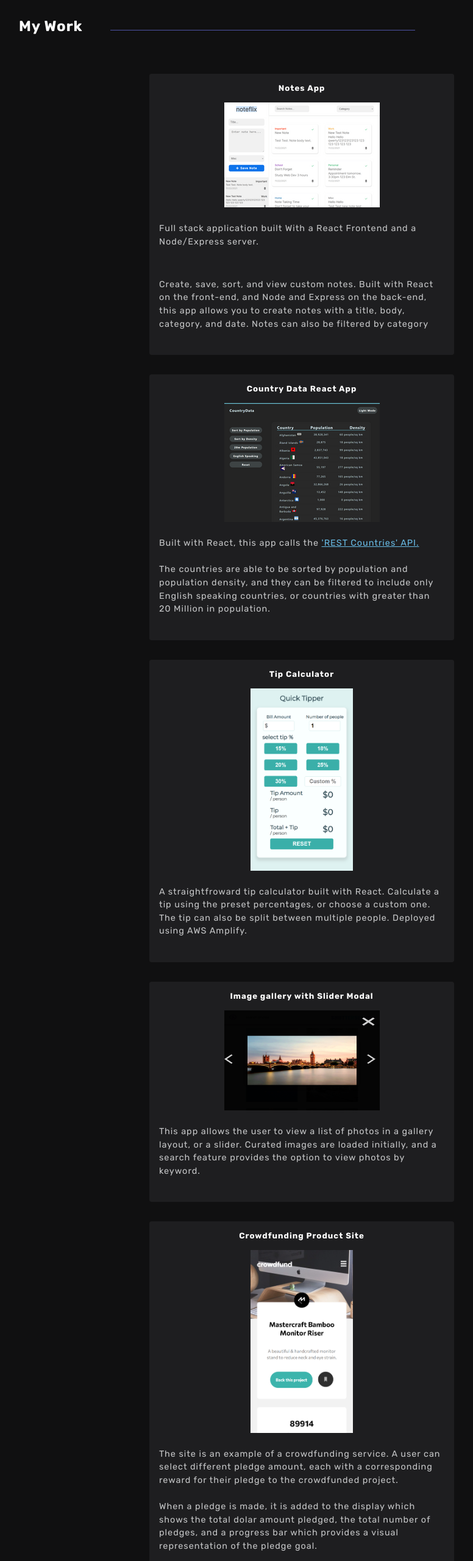
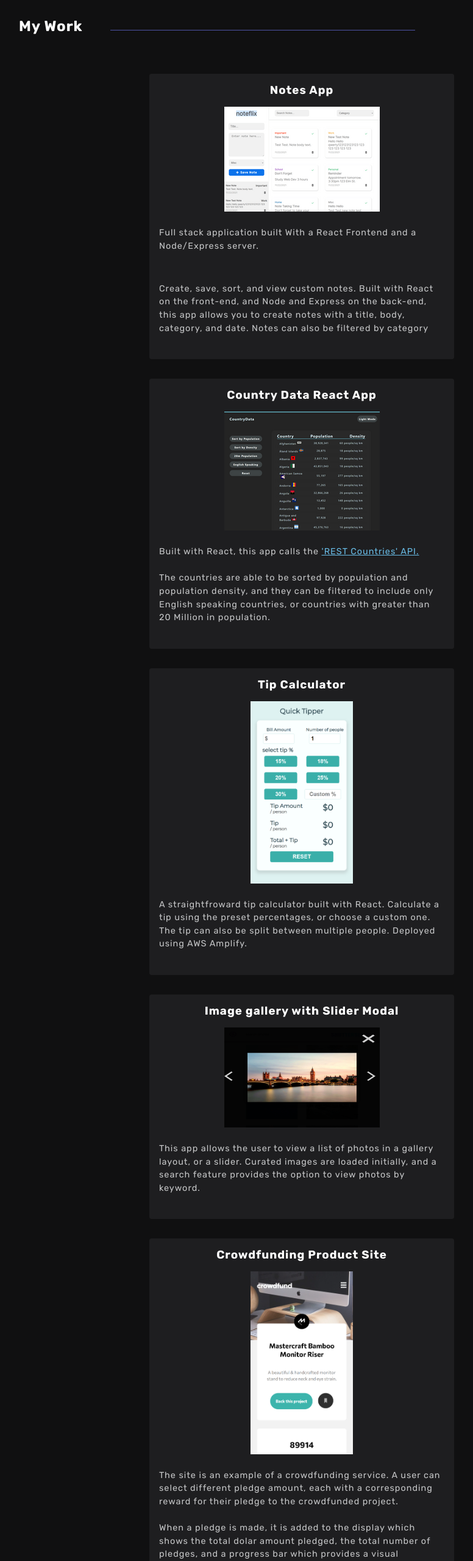
Before and after one commit to AndrewTownsley/andrewTownsleyPortfolio2021, a plain HTML site: page index.html in a window 1280 px wide. Shown: the part 1900-4460 px from the top of the page at 61% size, without its empty margins (145-921 px from the left). Drawn offline with Linux system fonts and the light colour scheme.

```diff
--- a/index.html
+++ b/index.html
@@ -104,7 +104,7 @@
             <h2>My Work</h2>
             <div class="project-card-container">
                 <article class="project-card fade-in">
-                    <h5>Notes App</h5>
+                    <h3>Notes App</h3>
                     <img class="notes-img" src="./Images/note-desktop.png" alt="project-img" loading="lazy">
                     <p>Full stack application built With a React Frontend and a Node/Express server.</p>
                     <p>Create, save, sort, and view custom notes. Built with React on the front-end, and Node and
@@ -115,7 +115,7 @@
                         <a class=" overlay-btn btn" href="https://github.com/AndrewTownsley/Notes-Full-Stack">Github Code</a>
                     </div>
                     <div class="project-card-overlay">
-                        <h5>Notes App</h5>
+                        <h3>Notes App</h3>
                         <p>Built with: </p>
                         <p>Frontend: React, React Hooks, Context API</p>
                         <p>Backend: Nodejs, Express, MongoDB, Heroku</p>
@@ -125,7 +125,7 @@
                 </article>
 
                 <article class="project-card fade-in">
-                    <h5>Country Data React App</h5>
+                    <h3>Country Data React App</h3>
                     <img class="desktop-img" src="./Images/countryData-screenshot-desktop-rs.png" alt="project-img"
                         loading="lazy">
                     <p>Built with React, this app calls the <a href="https://restcountries.com/">
@@ -137,7 +137,7 @@
                         <a class=" overlay-btn btn"  href="https://github.com/AndrewTownsley/country-data-react">Github Code</a>
                     </div>
                     <div class="project-card-overlay">
-                        <h5>Country Data React App</h5>
+                        <h3>Country Data React App</h3>
                         <p>Built with: </p>
                         <p>React, React Router, <a href="https://restcountries.com/">
                             'REST Countries' API.</a> </p>
@@ -147,7 +147,7 @@
                 </article>
 
                 <article class="project-card fade-in">
-                    <h5>Tip Calculator</h5>
+                    <h3>Tip Calculator</h3>
                     <img class="mobile-img" src="./Images/tipCalc-mobile.png" alt="project-img" loading="lazy">
                     <p>A straightfroward tip calculator built with React. Calculate a tip using the preset percentages,
                         or choose a custom one. The tip can also be split between multiple people.  Deployed using AWS Amplify.</p>
@@ -156,7 +156,7 @@
                         <a  class=" overlay-btn btn"  href="https://github.com/AndrewTownsley/tip-calculator-react">Github Code</a>
                     </div>
                     <div class="project-card-overlay">
-                        <h5>Tip Calculator</h5>
+                        <h3>Tip Calculator</h3>
                         <p>Built with: </p>
                         <p> AWS, React, React Hooks, CSS</p>
                         <a class="overlay-btn btn" href="https://github.com/AndrewTownsley/tip-calculator-react">Github Code</a>
@@ -165,7 +165,7 @@
                 </article>
 
                 <article class="project-card fade-in">
-                    <h5>Image gallery with Slider Modal</h5>
+                    <h3>Image gallery with Slider Modal</h3>
                     <img class="pexels-img" src="./Images/gallery-screenshot.png" alt="project-img" loading="lazy">
                     <p>This app allows the user to view a list of photos in a gallery layout, or a slider.  Curated images are loaded initially, and a search feature provides the option to view photos by keyword.</p>
                     <div class="project-card-links-mobile">
@@ -173,7 +173,7 @@
                         <a  class=" overlay-btn btn"  href="https://github.com/AndrewTownsley/react-image-slider">Github Code</a>
                     </div>
                     <div class="project-card-overlay">
-                        <h5>Image gallery with Slider Modal</h5>
+                        <h3>Image gallery with Slider Modal</h3>
                         <p>Built with: </p>
                         <p> AWS, React, React Hooks, Fetch API, SASS</p>
                             <a class="overlay-btn btn" href="https://master.d2rsoqrad5nbrq.amplifyapp.com/4">Live Site</a>
@@ -182,7 +182,7 @@
                 </article>
 
                 <article class="project-card fade-in">
-                    <h5>Crowdfunding Product Site</h5>
+                    <h3>Crowdfunding Product Site</h3>
                     <img class="mobile-img" src="./Images/crowdfund-mobile-rs.png" alt="project-img" loading="lazy">
                     <p>The site is an example of a crowdfunding service. A user can select
                         different pledge amount, each with a corresponding reward for their pledge to the crowdfunded
@@ -194,7 +194,7 @@
                         <a  class=" overlay-btn btn" href="https://github.com/AndrewTownsley/crowdfunding-page-react">Github Code</a>
                     </div>
                     <div class="project-card-overlay">
-                        <h5>Crowdfunding Page</h5>
+                        <h3>Crowdfunding Page</h3>
                         <p>Built with: </p>
                         <p>Javascript, HTML/CSS, CSS Variables</p>
                         <a class="overlay-btn btn" href="https://crowdfunding-page-react.vercel.app/">Live Site</a>
@@ -203,7 +203,7 @@
                 </article>
 
                 <article class="project-card fade-in">
-                    <h5>Budget Tracking App</h5>
+                    <h3>Budget Tracking App</h3>
                     <img class="mobile-img" src="./Images/budget-app-screenshot.png" alt="project-img" loading="lazy">
                     <p>A basic application for tracking financial transactions.  Total income and expenses are tracked, as well as an overall balance.  Budget items can be easily created and deleted.</p>
                     <div class="project-card-links-mobile">
@@ -211,7 +211,7 @@
                         <a class=" overlay-btn btn" href="https://github.com/AndrewTownsley/budget-app">Github Code</a>
                     </div>
                     <div class="project-card-overlay">
-                        <h5>Budget App</h5>
+                        <h3>Budget App</h3>
                         <p>Built with: </p>
                         <p>Javascript, HTML, SASS</p>
                             <a class="overlay-btn btn" href="https://budget-app-andrewtownsley.vercel.app/">Live Site</a>
@@ -220,7 +220,7 @@
                 </article>
 
                 <article class="project-card fade-in">
-                    <h5>Sign up Form Validation</h5>
+                    <h3>Sign up Form Validation</h3>
                     <img class="mobile-img" src="./Images/form-validation-screenshot.png" alt="project-img" loading="lazy">
                     <p>Membership sign up form that validates the input data.  Username and password must be at least 6 characters, Email must be in valid format, and password must be entered twice to check against itself.</p>
                     <div class="project-card-links-mobile">
@@ -228,7 +228,7 @@
                         <a class=" overlay-btn btn" href="https://github.com/AndrewTownsley/Basic-Form-Validation-JS">Github Code</a>
                     </div>
                     <div class="project-card-overlay">
-                        <h5>Form Validation</h5>
+                        <h3>Form Validation</h3>
                         <p>Built with: </p>
                         <p>Javascript, HTML, CSS</p>
                             <a class="overlay-btn btn" href="https://basic-form-validation-js.vercel.app/">Live Site</a>
@@ -237,7 +237,7 @@
                 </article>
 
                 <article class="project-card fade-in">
-                    <h5>Pexels API Image Gallery Search</h5>
+                    <h3>Pexels API Image Gallery Search</h3>
                     <img class="pexels-img" src="./Images/imageGallery-desktop.png" alt="project-img" loading="lazy">
                     <p>This site allows you to search for high-quality images using the <a
                             href="https://www.pexels.com/">Pexels</a> API. </p>
--- a/styles/work.scss
+++ b/styles/work.scss
@@ -36,7 +36,7 @@
   margin-bottom: 2rem;
   padding: 1rem;
   border-radius: 4px;
-  h5 {
+  h3 {
     margin-bottom: 1rem;
   }
   ul {
```
Also changed, not shown: Images/profile-pic-portfolio-mobile.jpg (deleted), styles/style.css, styles/work.css.
